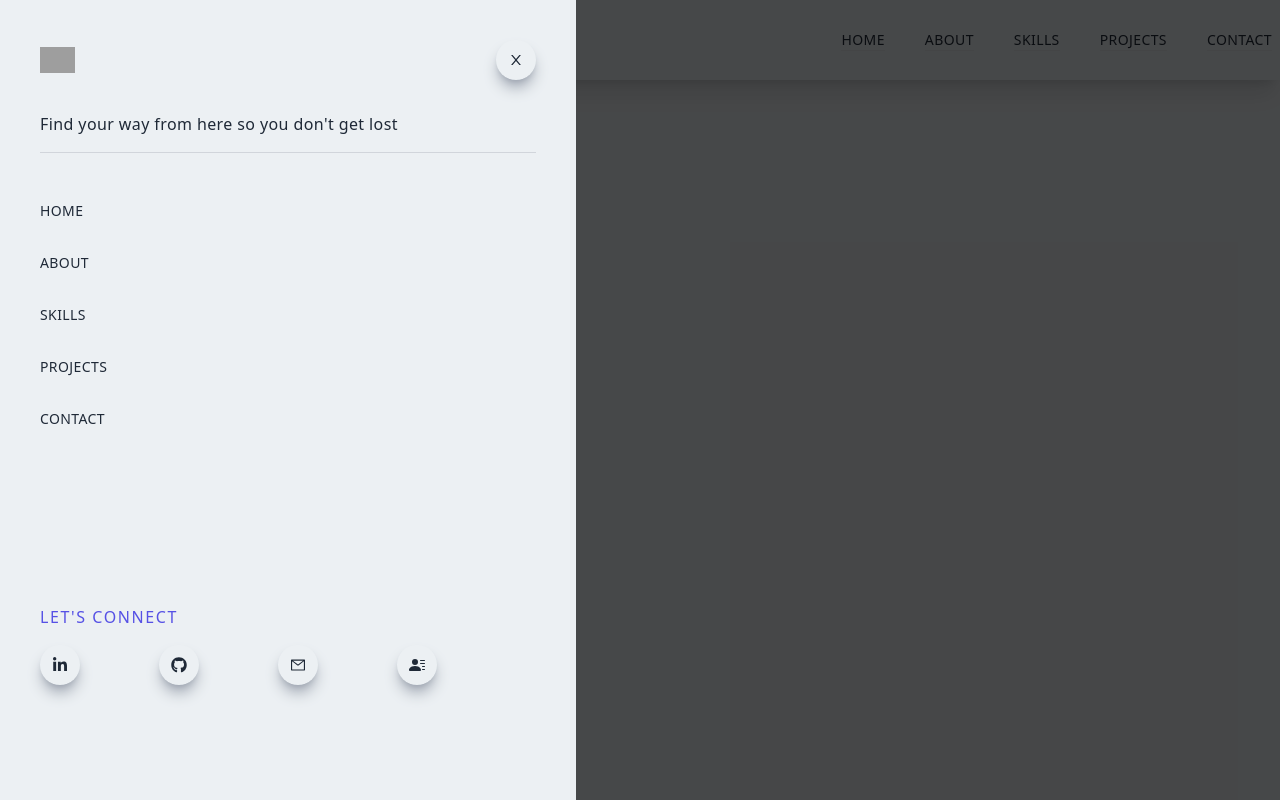
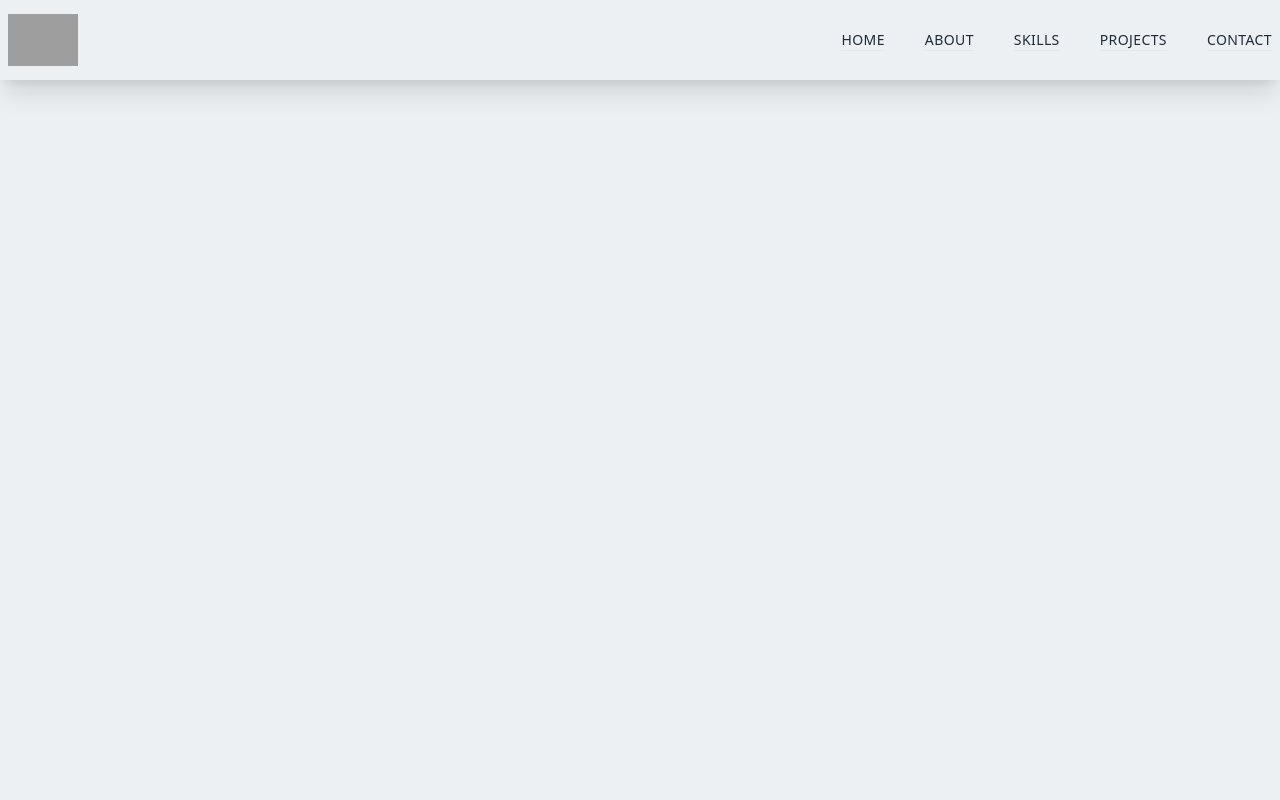
Before and after one commit to QueenVivi/vivians-website, a Next.js app: page / in a window 1280 px wide. Built offline with nearby package versions, Linux system fonts and the light colour scheme; grey boxes are pictures that could not be loaded.

Commit message:
Menu click effect

```diff
--- a/components/Navbar.jsx
+++ b/components/Navbar.jsx
@@ -1,3 +1,4 @@
+import { React, useState } from "react";
 import Image from "next/image";
 import Link from "next/link";
 import { AiOutlineClose, AiOutlineMenu, AiOutlineMail } from "react-icons/ai";
@@ -5,6 +6,12 @@
 import { BsFillPersonLinesFill } from "react-icons/bs";
 
 export default function Navbar() {
+  const [isMenuVisible, setIsMenuVisible] = useState(false);
+
+  const handleMenu = () => {
+    setIsMenuVisible(!isMenuVisible);
+  };
+
   return (
     <div className="fixed w-full h-20 shadow-xl z-[100]">
       <div className="flex justify-between items-center w-full h-full px-2 2xl:px-16">
@@ -39,14 +46,26 @@
               </li>
             </Link>
           </ul>
-          <div className="md:hidden">
+          <div onClick={handleMenu} className="md:hidden">
             <AiOutlineMenu size={25} />
           </div>
         </div>
       </div>
 
-      <div className="fixed left-0 top-0 w-full h-screen bg-black/70">
-        <div className="fixed left-0 top-0 w-[75%] sm:w-[60%] md:w-[45%] h-screen bg-[#ecf0f3] p-10 ease-in duration-500">
+      <div
+        className={
+          isMenuVisible
+            ? "md:hidden fixed left-0 top-0 w-full h-screen bg-black/70"
+            : ""
+        }
+      >
+        <div
+          className={
+            isMenuVisible
+              ? " fixed left-0 top-0 w-[75%] sm:w-[60%] md:w-[45%] h-screen bg-[#ecf0f3] p-10 ease-in duration-500"
+              : "fixed left-[-100%] top-0 p-10 ease-in duration-500"
+          }
+        >
           <div>
             <div className="flex w-full items-center justify-between">
               <Image
@@ -56,7 +75,10 @@
                 height="35"
               />
 
-              <div className="rounded-full shadow-lg shadow-gray-400 p-3 cursor-pointer">
+              <div
+                onClick={handleMenu}
+                className="rounded-full shadow-lg shadow-gray-400 p-3 cursor-pointer"
+              >
                 <AiOutlineClose />
               </div>
             </div>
```
